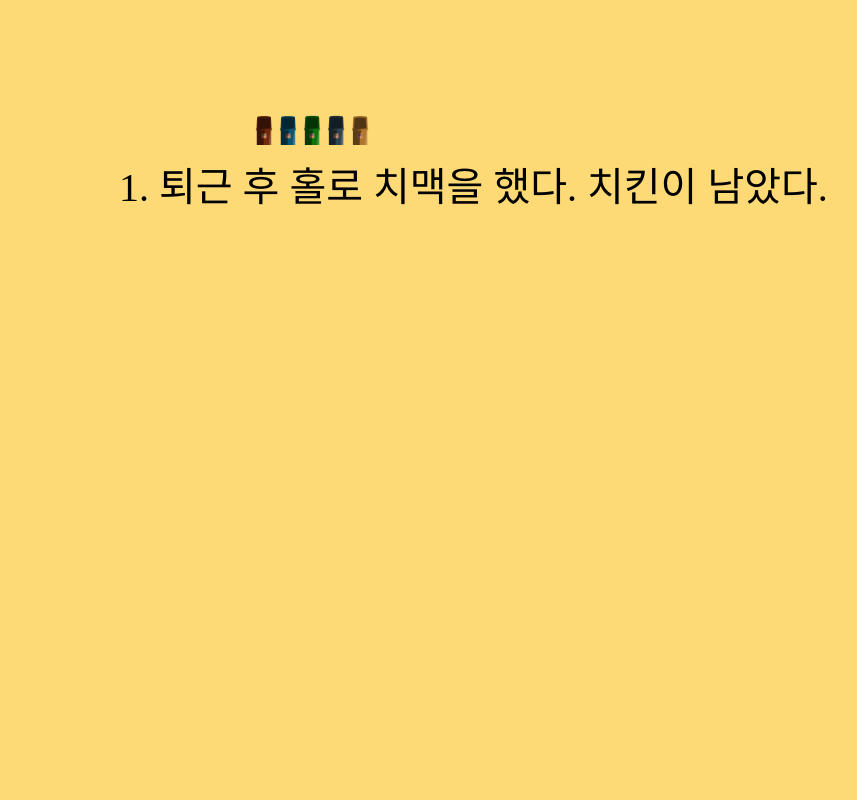
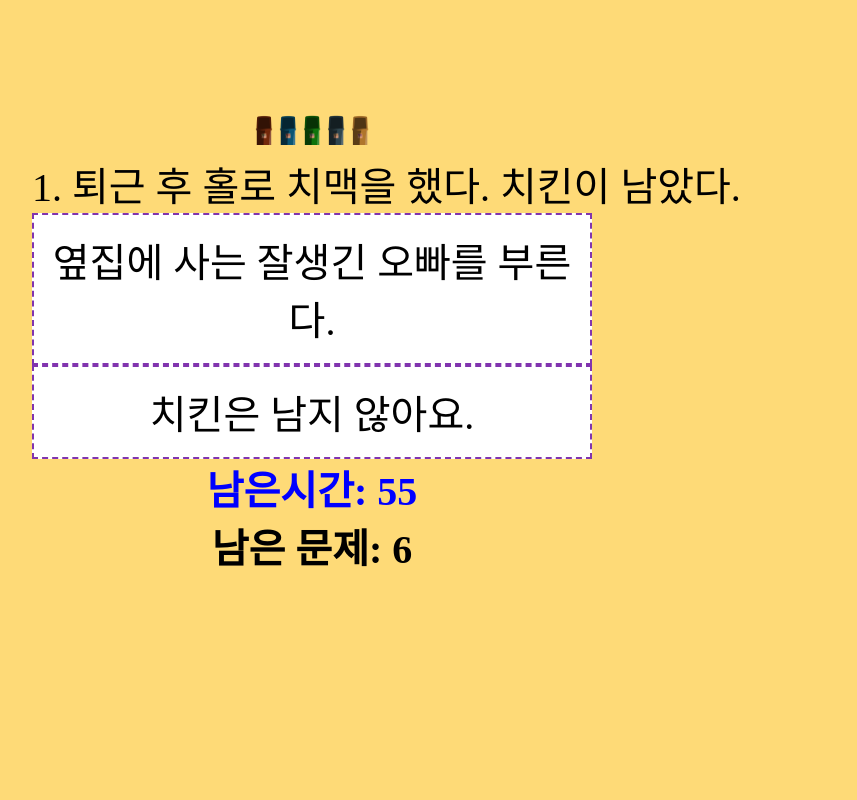
Before and after one commit to axAndgun/PsychoTestForFun, a Next.js app: page /test in a window 1280 px wide. Shown: the top 800 px of the page, without its empty margins (328-1185 px from the left). Built offline with nearby package versions, Linux system fonts and the light colour scheme; a web font is replaced by a local one.

Commit message:
css bug fixed

```diff
--- a/src/components/BinaryQuestionAnswer.jsx
+++ b/src/components/BinaryQuestionAnswer.jsx
@@ -1,26 +1,48 @@
 import React from 'react';
 import styled from 'styled-components'
-import {StyledButton} from './atoms/Button'
 
-const GridContainer = styled.div`
-    display: grid;
-    grid-template-rows: 1fr 1fr;
+
+export const StyledButton = styled.button`
+  font-family: "ng";
+  font-size:1rem;
+  border-color: #8134af;
+  background-color: white;
+  //margin: 0.2rem 10rem; 이녀석때문에 버튼이 세로로 출력된다.
+  padding: 0.4rem;
+  border-style: dashed;
+  text-align: center;
+
+
+  :hover{
+      background: #dd2a7b;
+      color: white;
+  }
+
 `
+const FlexContainer = styled.div`
+    display: flex;
+    flex-flow: column nowrap;
+    display: inline-block;
+    white-space : nowrap;
 
+`
 const FlexContainerColumn = styled.div`
     display: flex;
     flex-flow: column nowrap;
+    //display: inline-block;
+   // white-space : nowrap;
+
 `
 
 function BinaryQuestionAnswer({number, question, answername1, answername2, answervalue1, answervalue2}) {
   return (
-    <FlexContainerColumn>
-    <GridContainer>
-        {number}. {question}
+    <>
+    <FlexContainer>{number}. {question} </FlexContainer>
+ <FlexContainerColumn>
     <StyledButton onClick ={answervalue1}>  {answername1}</StyledButton>
     <StyledButton onClick ={answervalue2}>  {answername2}</StyledButton>
-    </GridContainer>
-    </FlexContainerColumn>
+</FlexContainerColumn>
+</>
 
   );
 }
--- a/src/components/atoms/Button.jsx
+++ b/src/components/atoms/Button.jsx
@@ -9,7 +9,9 @@ export const StyledButton = styled.button`
   margin: 0.2rem 10rem;
   padding: 0.4rem;
   border-style: dashed;
-
+  text-align: center;
+  width: 100;
+  writing-mode: horizontal-tb;
   :hover{
       background: #dd2a7b;
       color: white;
--- a/src/pages/index.js
+++ b/src/pages/index.js
@@ -28,6 +28,7 @@ const LocationText = styled.h3`
 
 const FlexContainerColumnCenter = styled(FlexContainerAlignCenter)`
     flex-flow: column nowrap;
+    text-align: center;
     margin: 1rem 0;
 `
 
@@ -42,7 +43,13 @@ const StartEffectTag = styled(LocationText)`
 const Padding = styled.div`
     padding: 2rem 0;
 `
+const FlexContainerColumn = styled.div`
+    display: flex;
+    flex-flow: column nowrap;
+    //display: inline-block;
+   white-space : nowrap;
 
+`
 
 function GoToTest({children, onClick}){
 
@@ -56,7 +63,9 @@ function Homepage() {
     <Padding>
     <FlexContainerColumnCenter>
       <ClientSideLink href="/test">
+        <FlexContainerColumn>
       <Image src="/dustbin.png" alt="main-image" width="600" height="150" objectFit="cover"/>
+      </FlexContainerColumn>
       <StartEffectTag>쓰레기 처리 능력 테스트</StartEffectTag>
       </ClientSideLink>
     </FlexContainerColumnCenter>
--- a/src/pages/test/index.jsx
+++ b/src/pages/test/index.jsx
@@ -15,6 +15,12 @@ export const LeftAnswers = styled.div`
     font-size: 20;
 `
 
+const FlexContainerColumnForImg = styled.div`
+
+    flex-flow: column nowrap;
+
+
+`
 
 function TestPage() {
 
@@ -79,7 +85,9 @@ function updateResult(answerValues){
 
     return (
         <>
+        <FlexContainerColumnForImg>
         <Image src="/dustbin.png" alt="main-image" width="120" height="30" objectFit="cover"/>
+        </FlexContainerColumnForImg>
         <BinaryQuestionAnswer number={question.id} question={question.name} answername1 ={answername1} answername2={answername2} answervalue1={updateResult(answervalue1)} answervalue2 ={updateResult(answervalue2)} />
         <Timer onTimeout={()=>router.push(`/test/timeout`)} seconds = {60}/>
         <LeftAnswers>남은 문제: {questions.length - question.id}</LeftAnswers>
@@ -89,5 +97,7 @@ function updateResult(answerValues){
 
 export default TestPage
 
-/*시간초과 되면 */ /*처음으로를 눌렀을 때 결과가 갱신되지 않음 */
-/*질문이 어려움 */
+/*시간초과 후 '처음으로' 를 눌렀을 때 결과가 리셋되지 않음 --> link 대신 a tag를 사용하여 해결*/
+
+
+// 버그 : 버튼 안에 글자가 세로로 출력됨.
```
